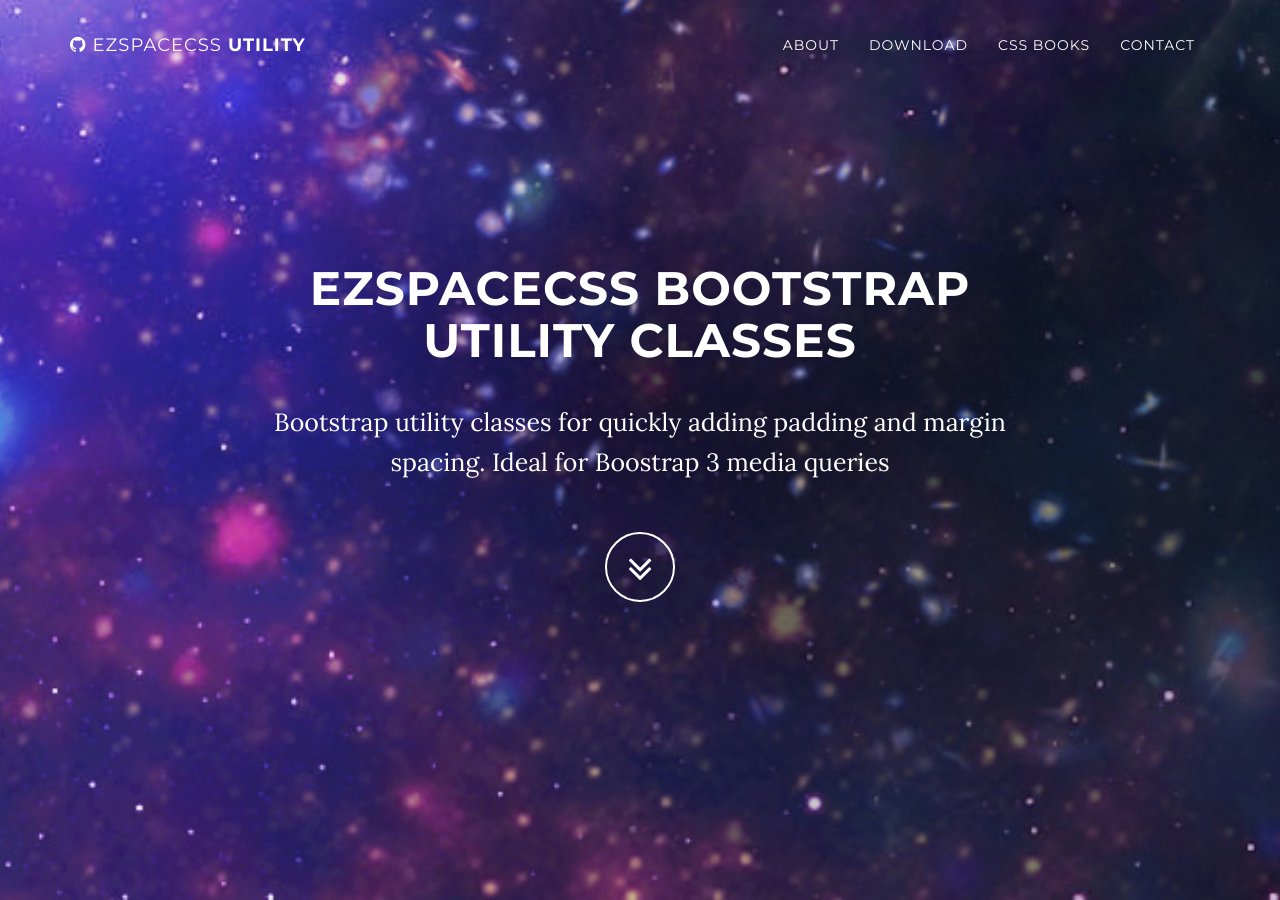
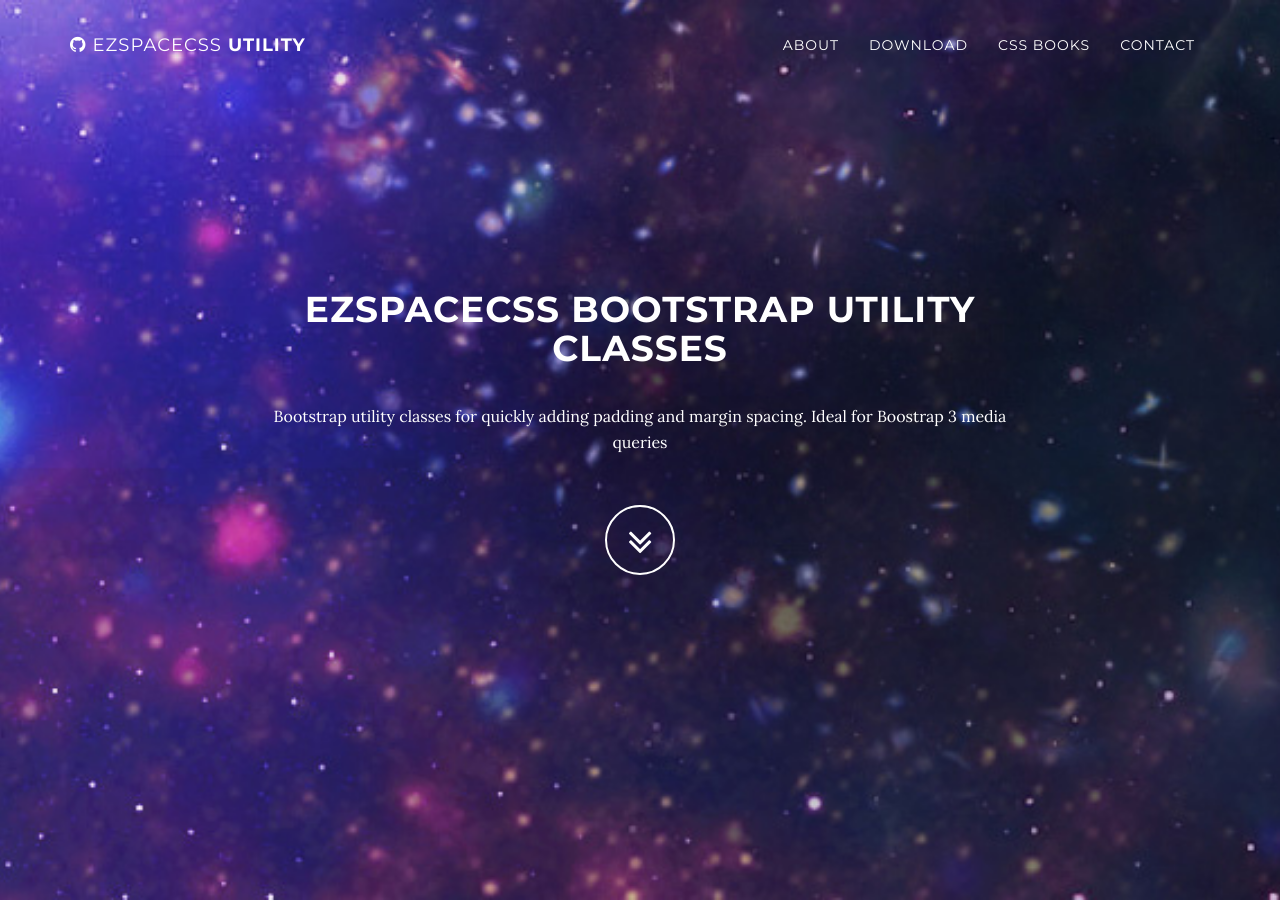
Before and after one commit to dmanzer2/ez-space-css-site, a Jekyll site: the page built from index.html, in a window 1280 px wide and 900 px high. Built offline with Jekyll 4.4.1, drawn with Linux system fonts in a browser that asks for light colours.

Commit message:
minor edits and social update

```diff
--- a/_includes/contact.html
+++ b/_includes/contact.html
@@ -16,6 +16,8 @@
       <a href="https://www.facebook.com/ezspacecss/" class="btn btn-default btn-sm" title="ezspacecss on facebook" style="border-radius:25px; padding: 4px 6px;" target="_blank"><i class="fa fa-facebook fa-fw"></i></a>
       <a href="https://www.reddit.com/user/ezspacecss/" class="btn btn-default btn-sm" title="ezspacecss on reddit" style="border-radius:25px; padding: 4px 6px;" target="_blank"><i class="fa fa-reddit fa-fw"></i></a>
       <a href="https://www.ezspacecss.tumblr.com" class="btn btn-default btn-sm" title="ezspacecss on tumblr" style="border-radius:25px; padding: 4px 6px;" target="_blank"><i class="fa fa-tumblr fa-fw"></i></a>
+      <a href="https://www.youtube.com/channel/UC6CLB1WgQDmvOtug7XWVxFg" class="btn btn-default btn-sm" title="ezspacecss on youtube" style="border-radius:25px; padding: 4px 6px;" target="_blank"><i class="fa fa-youtube fa-fw"></i></a>
+      <a href="https://www.linkedin.com/company-beta/22325045/" class="btn btn-default btn-sm" title="ezspacecss on linkedin" style="border-radius:25px; padding: 4px 6px;" target="_blank"><i class="fa fa-linkedin fa-fw"></i></a>
 
   </div>
   </div>
--- a/_includes/header.html
+++ b/_includes/header.html
@@ -4,8 +4,8 @@
     <div class="container">
       <div class="row">
         <div class="col-md-8 col-md-offset-2">
-          <h1 class="brand-heading" style="font-size:47px;">{{ site.title }}</h1>
-          <p class="intro-text lg-plr-80">{{ site.description }}</p>
+          <h1 class="brand-heading" style="font-size:36px;">{{ site.title }}</h1>
+          <p class="intro-text lg-plr-80" style="font-size:16px;">{{ site.description }}</p>
           <p><a href="#about" class="btn btn-circle page-scroll" title="About ezspacecs">
             <i class="fa fa-angle-double-down animated"></i>
           </a></p>
```
Also changed, not shown: img/intro-space-facebook.jpg (added).
